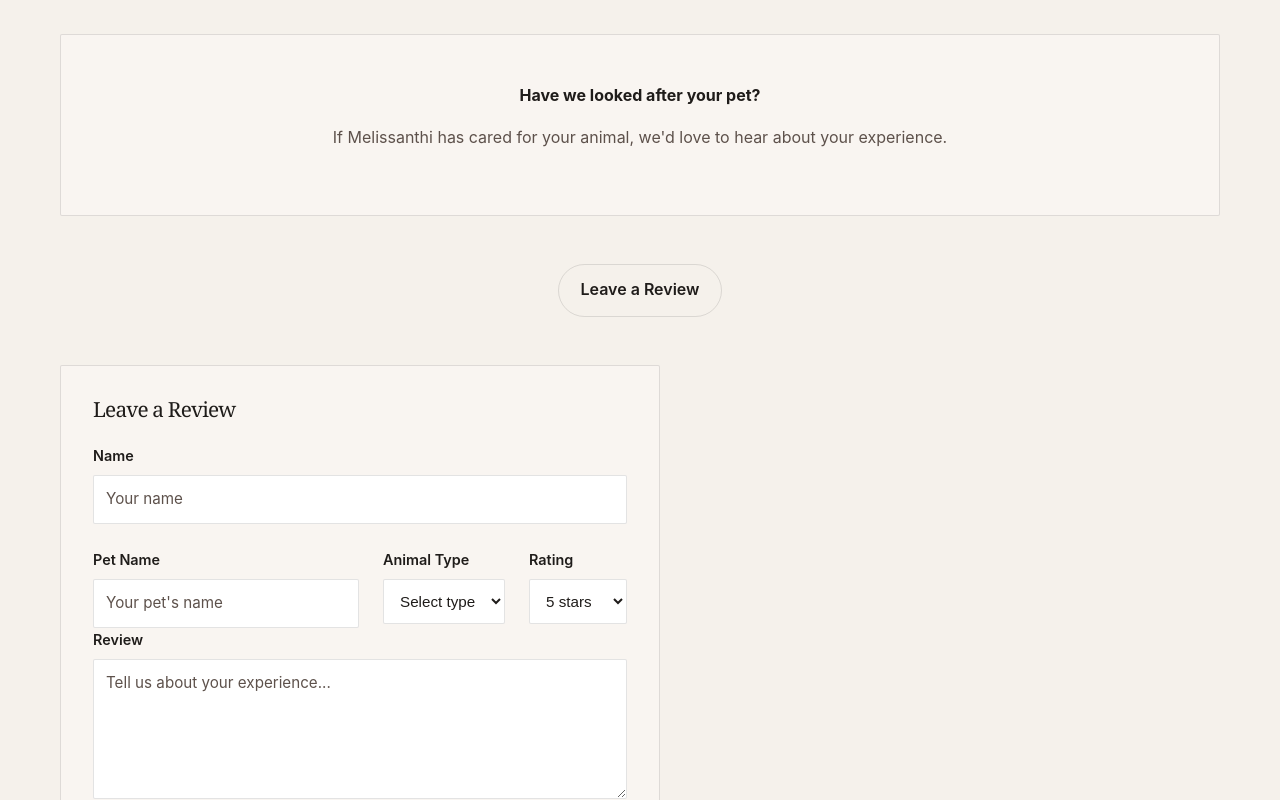
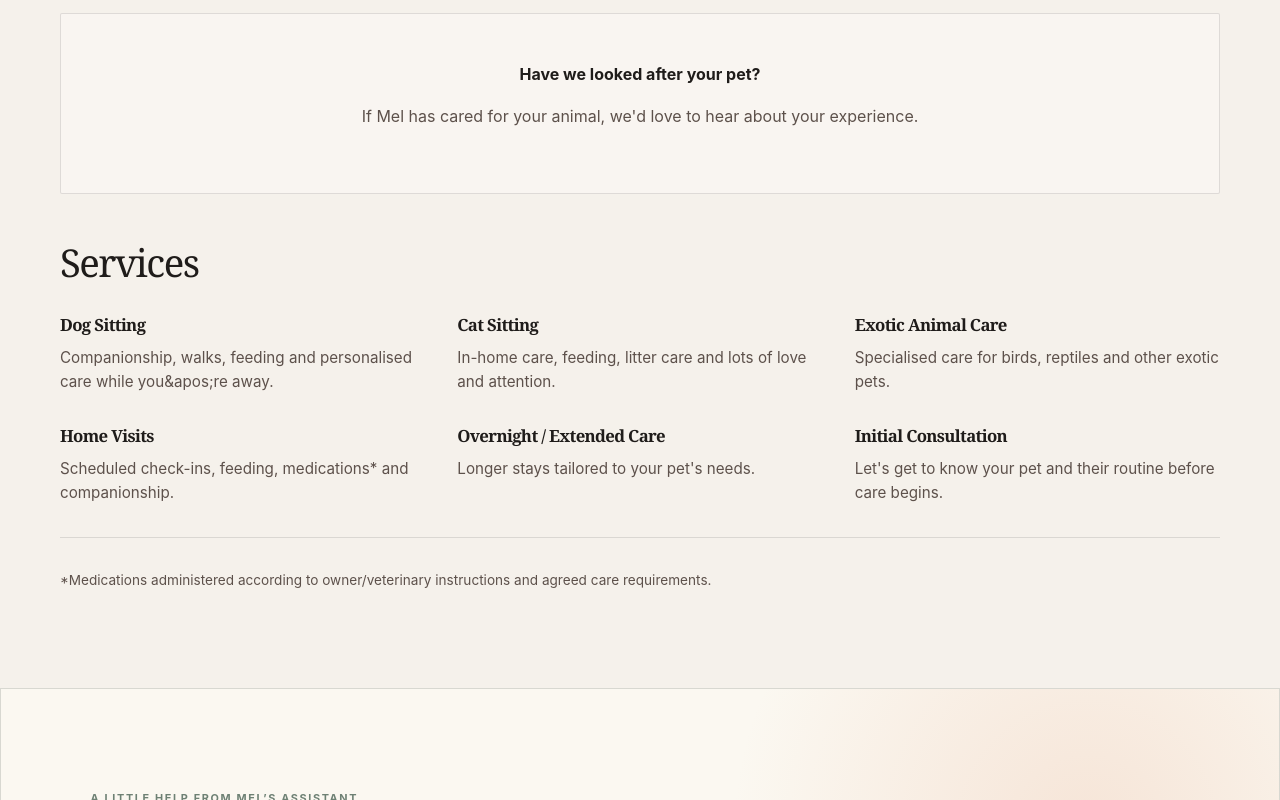
Before and after one commit to tunadoesit/petsitting-gr, a Next.js app: page / in a window 1280 px wide. Shown: the part 1000-1800 px from the top of the page. Built offline with nearby package versions, Linux system fonts and the light colour scheme.

Commit message:
Pause booking and update Mel Sommers name

```diff
--- a/app/page.tsx
+++ b/app/page.tsx
@@ -41,26 +41,6 @@ export default function HomePage() {
     approved: boolean;
   }>>([]);
 
-  const [formData, setFormData] = useState({
-    name: "",
-    petName: "",
-    animalType: "",
-    rating: 5,
-    review: ""
-  });
-
-  const handleReviewSubmit = (e: React.FormEvent) => {
-    e.preventDefault();
-    const newReview = {
-      id: Date.now().toString(),
-      ...formData,
-      approved: false
-    };
-    setReviews([...reviews, newReview]);
-    setFormData({ name: "", petName: "", animalType: "", rating: 5, review: "" });
-    alert("Thank you! Your review will appear after approval.");
-  };
-
   const approvedReviews = reviews.filter(r => r.approved);
   const currentYear = new Date().getFullYear();
 
@@ -77,25 +57,18 @@ export default function HomePage() {
           <a href="/about">About</a>
           <a href="#services">Services</a>
           <a href="#reviews">Reviews</a>
-          <a href="#booking">Book</a>
         </nav>
 
-        <a href="#booking" className="button button-primary">
-          Book a Consultation
-        </a>
       </header>
 
       <section className="hero container">
         <div className="hero-copy">
-          <h1>Melissanthi Kontoleon</h1>
+          <h1>Mel Sommers</h1>
           <p className="hero-subtitle">Veterinary Technician with a degree in Zoology from the University of St Andrews.</p>
           <p className="lead">
             Professional, personalised care for dogs, cats and exotic animals across Athens.
           </p>
           <div className="cta-row">
-            <a href="#booking" className="button button-primary">
-              Book a Consultation
-            </a>
             <a href="#services" className="button button-secondary">
               Explore Services
             </a>
@@ -103,7 +76,7 @@ export default function HomePage() {
         </div>
 
         <div className="hero-image">
-          <img src="/images/melissanthi-dog.jpg" alt="Melissanthi with dog" />
+          <img src="/images/melissanthi-dog.jpg" alt="Mel Sommers with dog" />
         </div>
       </section>
 
@@ -130,97 +103,10 @@ export default function HomePage() {
           ) : (
             <div className="reviews-empty-state">
               <p><strong>Have we looked after your pet?</strong></p>
-              <p>If Melissanthi has cared for your animal, we&apos;d love to hear about your experience.</p>
+              <p>If Mel has cared for your animal, we&apos;d love to hear about your experience.</p>
             </div>
           )}
 
-          <div className="leave-review-cta">
-            <button
-              onClick={() => {
-                const form = document.querySelector('.review-form') as HTMLElement;
-                form?.scrollIntoView({ behavior: 'smooth' });
-              }}
-              className="button button-secondary"
-            >
-              Leave a Review
-            </button>
-          </div>
-
-          <form onSubmit={handleReviewSubmit} className="review-form">
-            <h3>Leave a Review</h3>
-            <div className="form-group">
-              <label htmlFor="name">Name</label>
-              <input
-                id="name"
-                type="text"
-                value={formData.name}
-                onChange={(e) => setFormData({ ...formData, name: e.target.value })}
-                required
-                placeholder="Your name"
-              />
-            </div>
-
-            <div className="form-row">
-              <div className="form-group">
-                <label htmlFor="petName">Pet Name</label>
-                <input
-                  id="petName"
-                  type="text"
-                  value={formData.petName}
-                  onChange={(e) => setFormData({ ...formData, petName: e.target.value })}
-                  required
-                  placeholder="Your pet's name"
-                />
-              </div>
-
-              <div className="form-group">
-                <label htmlFor="animalType">Animal Type</label>
-                <select
-                  id="animalType"
-                  value={formData.animalType}
-                  onChange={(e) => setFormData({ ...formData, animalType: e.target.value })}
-                  required
-                >
-                  <option value="">Select type</option>
-                  <option value="Dog">Dog</option>
-                  <option value="Cat">Cat</option>
-                  <option value="Exotic">Exotic</option>
-                  <option value="Other">Other</option>
-                </select>
-              </div>
-
-              <div className="form-group">
-                <label htmlFor="rating">Rating</label>
-                <select
-                  id="rating"
-                  value={formData.rating}
-                  onChange={(e) => setFormData({ ...formData, rating: Number(e.target.value) })}
-                >
-                  <option value="5">5 stars</option>
-                  <option value="4">4 stars</option>
-                  <option value="3">3 stars</option>
-                  <option value="2">2 stars</option>
-                  <option value="1">1 star</option>
-                </select>
-              </div>
-            </div>
-
-            <div className="form-group">
-              <label htmlFor="review">Review</label>
-              <textarea
-                id="review"
-                value={formData.review}
-                onChange={(e) => setFormData({ ...formData, review: e.target.value })}
-                required
-                placeholder="Tell us about your experience..."
-                rows={5}
-              />
-            </div>
-
-            <button type="submit" className="button button-primary">
-              Submit Review
-            </button>
-          </form>
         </div>
       </section>
 
@@ -255,16 +141,7 @@ export default function HomePage() {
           <div className="footer-section">
             <h3 className="footer-heading">Contact</h3>
             <div className="contact-item">
-              <p className="contact-label">WhatsApp / Viber</p>
-              <a href="https://wa.me/306980770839" target="_blank" rel="noreferrer" className="contact-link">
-                +30 698 077 0839
-              </a>
-            </div>
-            <div className="contact-item">
-              <p className="contact-label">Email</p>
-              <a href="mailto:sommers.mel@gmail.com" className="contact-link">
-                sommers.mel@gmail.com
-              </a>
+              <p className="contact-link">Coming soon!</p>
             </div>
           </div>
 
@@ -274,7 +151,6 @@ export default function HomePage() {
               <a href="/about">About</a>
               <a href="#services">Services</a>
               <a href="#reviews">Reviews</a>
-              <a href="#booking">Book a Consultation</a>
             </nav>
           </div>
         </div>
```
